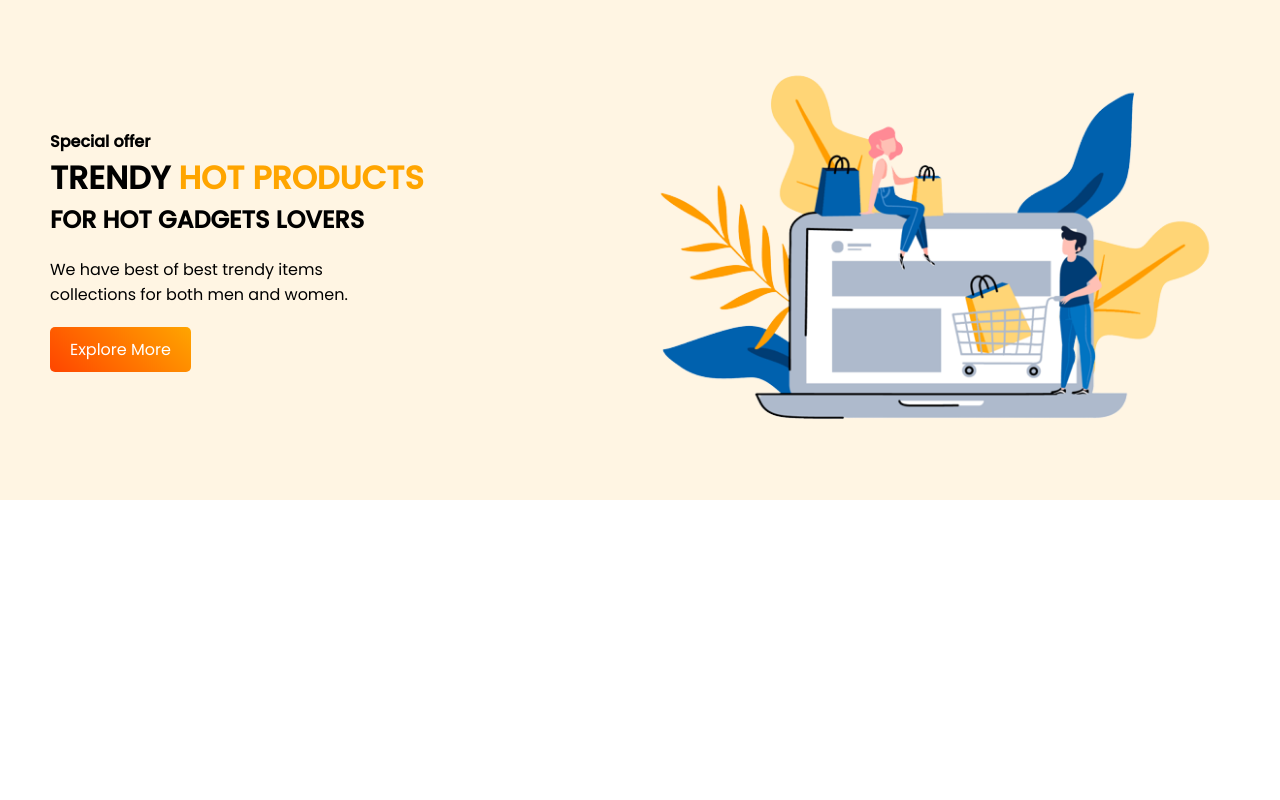
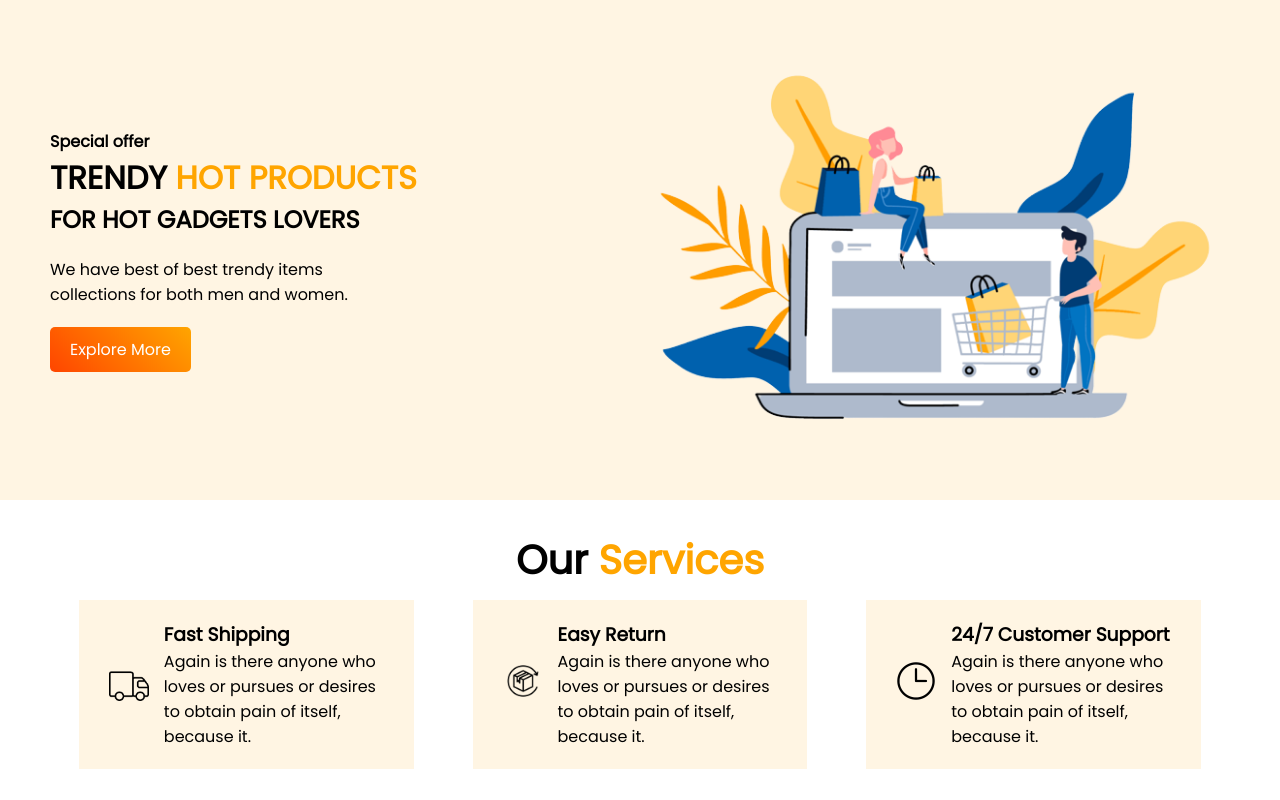
Before and after one commit to tamim-i-chowdhury/gadget-house, a plain HTML site: page index.html in a window 1280 px wide. Drawn offline with Linux system fonts and the light colour scheme.

Commit message:
our services section added

```diff
--- a/index.html
+++ b/index.html
@@ -11,7 +11,7 @@
     <link rel="preconnect" href="https://fonts.googleapis.com" />
     <link rel="preconnect" href="https://fonts.gstatic.com" crossorigin />
     <link
-      href="https://fonts.googleapis.com/css2?family=Poppins:wght@400;500&display=swap"
+      href="https://fonts.googleapis.com/css2?family=Poppins&display=swap"
       rel="stylesheet"
     />
     <!-- favicon -->
@@ -35,5 +35,57 @@
       </div>
     </header>
     <!-- header section ends -->
+    <!-- main section starts -->
+    <main>
+      <!-- services section starts -->
+      <section id="services-section">
+        <h2 style="text-align: center; font-size: 40px; margin: 10px 0">
+          Our <span class="orange-text">Services</span>
+        </h2>
+        <div class="service-section-boxes">
+          <!-- service 1 -->
+          <div class="service-box">
+            <div class="service-icon">
+              <img src="./images/icons/delivery.png" alt="" />
+            </div>
+            <div class="service-text">
+              <h3>Fast Shipping</h3>
+              <p>
+                Again is there anyone who loves or pursues or desires to obtain
+                pain of itself, because it.
+              </p>
+            </div>
+          </div>
+          <!-- service 2 -->
+          <div class="service-box">
+            <div class="service-icon">
+              <img src="./images/icons/return.png" alt="" />
+            </div>
+            <div class="service-text">
+              <h3>Easy Return</h3>
+              <p>
+                Again is there anyone who loves or pursues or desires to obtain
+                pain of itself, because it.
+              </p>
+            </div>
+          </div>
+          <!-- service 3 -->
+          <div class="service-box">
+            <div class="service-icon">
+              <img src="./images/icons/clock.png" alt="" />
+            </div>
+            <div class="service-text">
+              <h3>24/7 Customer Support</h3>
+              <p>
+                Again is there anyone who loves or pursues or desires to obtain
+                pain of itself, because it.
+              </p>
+            </div>
+          </div>
+        </div>
+      </section>
+      <!-- services section ends -->
+    </main>
+    <!-- main section ends -->
   </body>
 </html>
--- a/style.css
+++ b/style.css
@@ -1,5 +1,5 @@
 /* google fonts */
-@import url('https://fonts.googleapis.com/css2?family=Poppins:wght@400;500&display=swap');
+@import url('https://fonts.googleapis.com/css2?family=Poppins&display=swap');
 
 /* common style */
 *{
@@ -49,3 +49,31 @@ body{
 .header-image > img{
     width: 100%;
 }
+
+/* services-section style */
+#services-section{
+    width: 100%;
+    margin: 30px 0;
+    padding: 0 20px;
+}
+.service-section-boxes{
+    display: flex;
+    justify-content: space-evenly;
+}
+.service-box{
+    width: 27%;
+    background-color: rgba(255, 166, 0, 0.11);
+    padding: 20px 30px;
+    display: flex;
+    align-items: center;
+}
+.service-icon{
+    width: 20%;
+}
+.service-icon img{
+    width: 100%;
+    padding-right: 15px;
+}
+.service-text{
+    width: 80%;
+}
```
